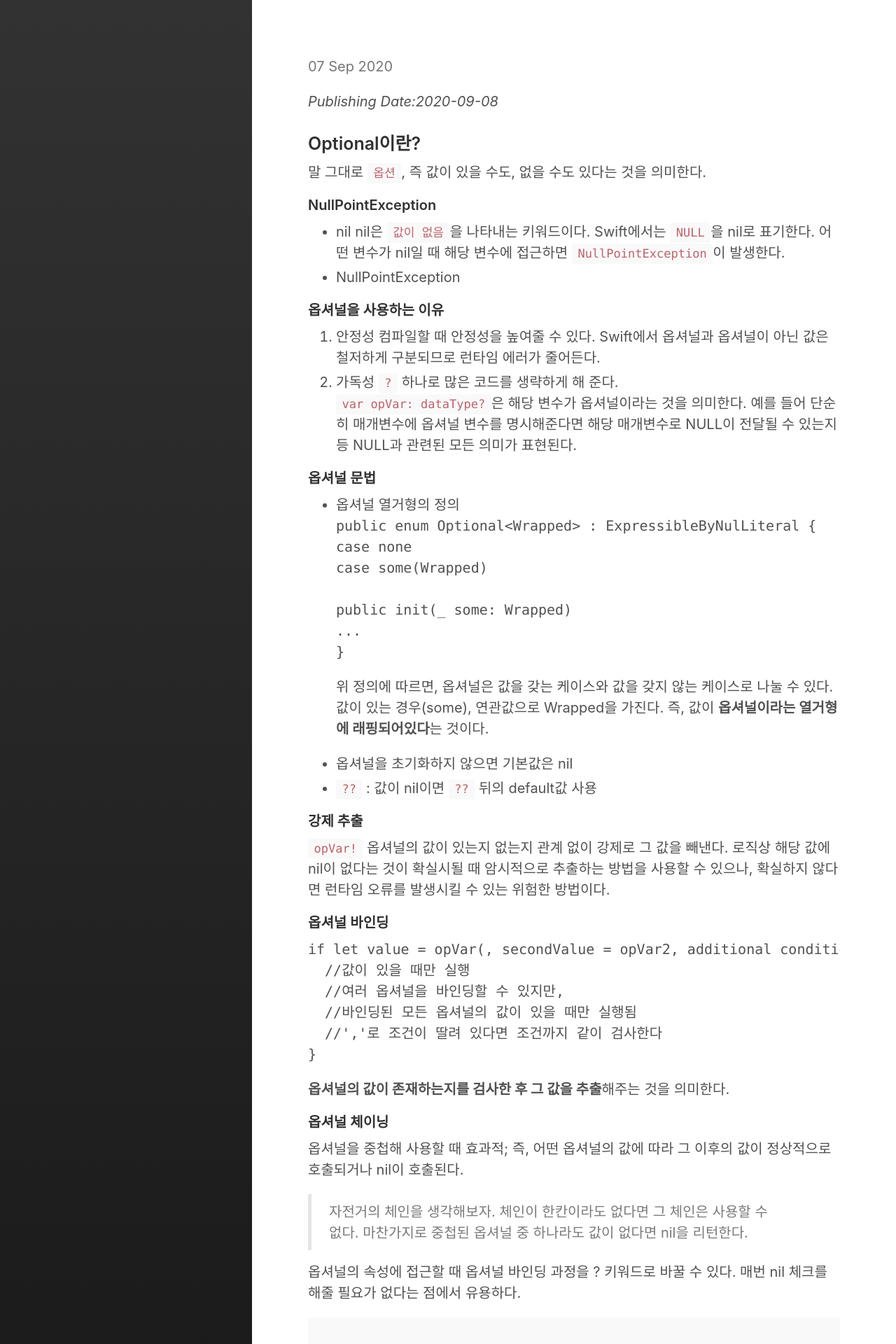
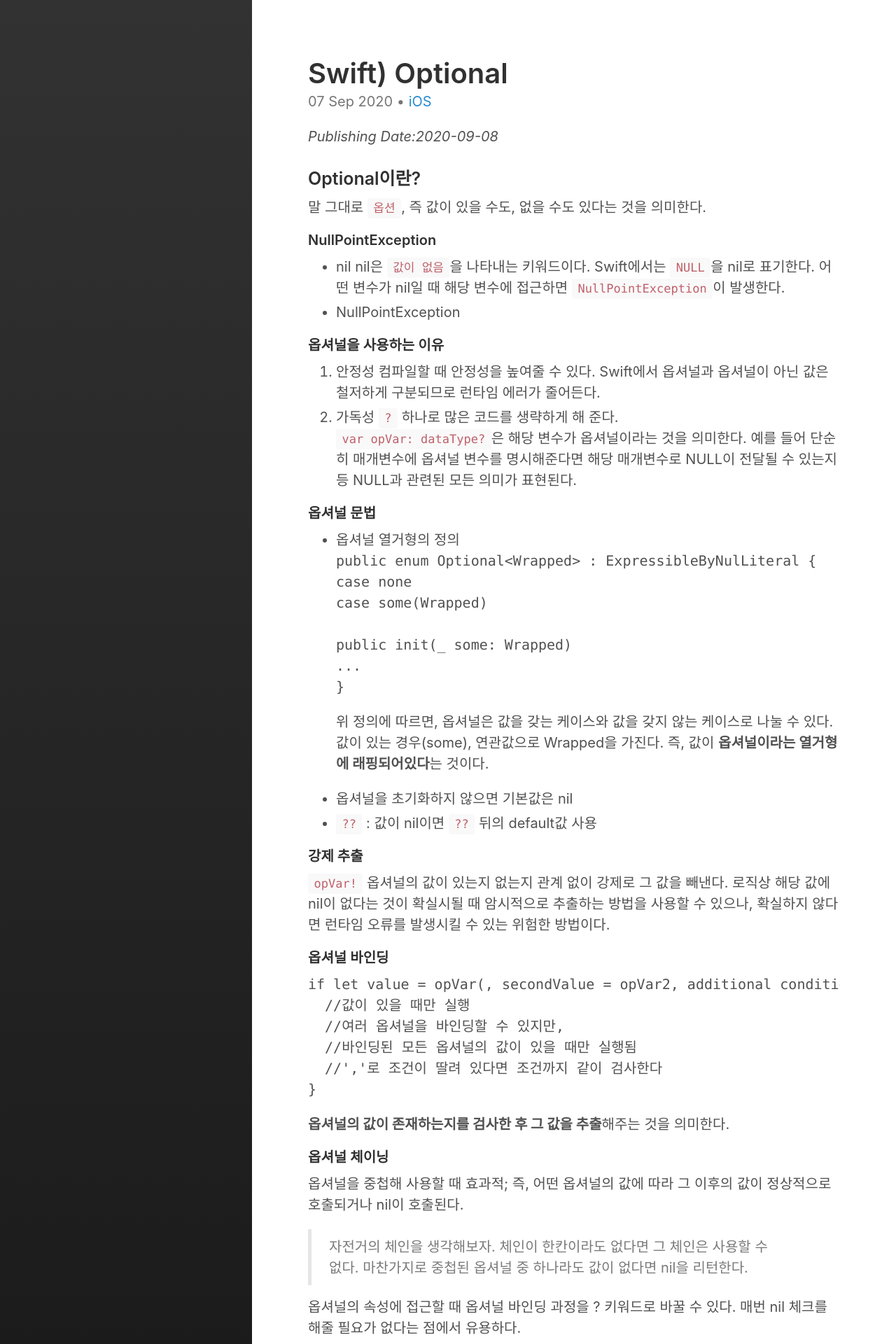
Before and after one commit to devejs/devejs.github.io, a Jekyll site: the page built from _posts/iOS/2020-09-07-swift-optional.md, in a window 1280 px wide. Shown: the top 1920 px of the page at 70% size. Built offline with Jekyll 4.4.1, drawn with Linux system fonts in a browser that asks for light colours; our own code applies the rules of GitHub Pages for plain Markdown files.

Commit message:
Update title: not working with []

```diff
--- a/_posts/iOS/2020-09-07-swift-optional.md
+++ b/_posts/iOS/2020-09-07-swift-optional.md
@@ -1,6 +1,6 @@
 ---
 layout: post
-title: [Swift] Optional
+title: Swift) Optional
 category: iOS
 ---
 *Publishing Date:2020-09-08*
```
